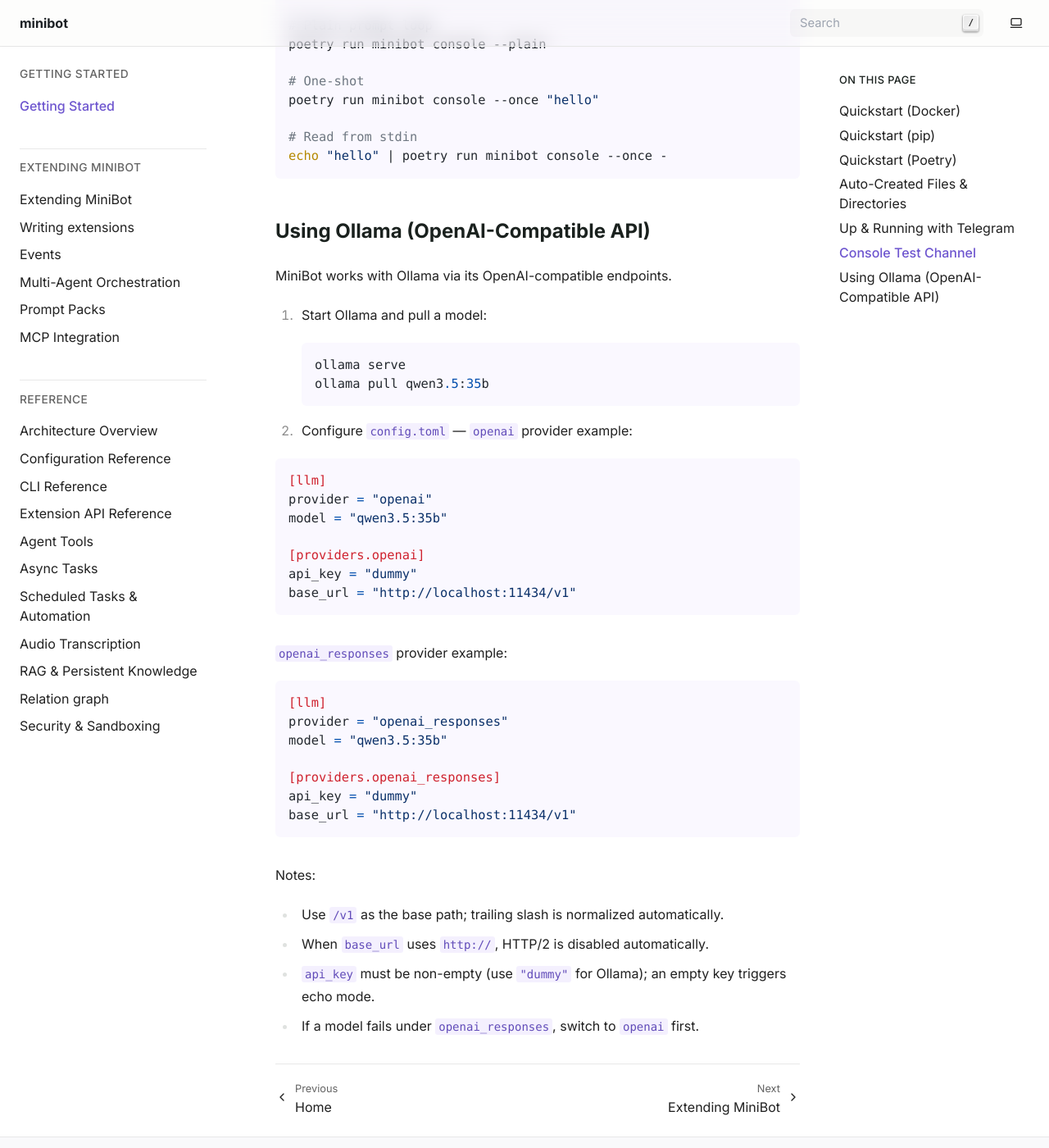
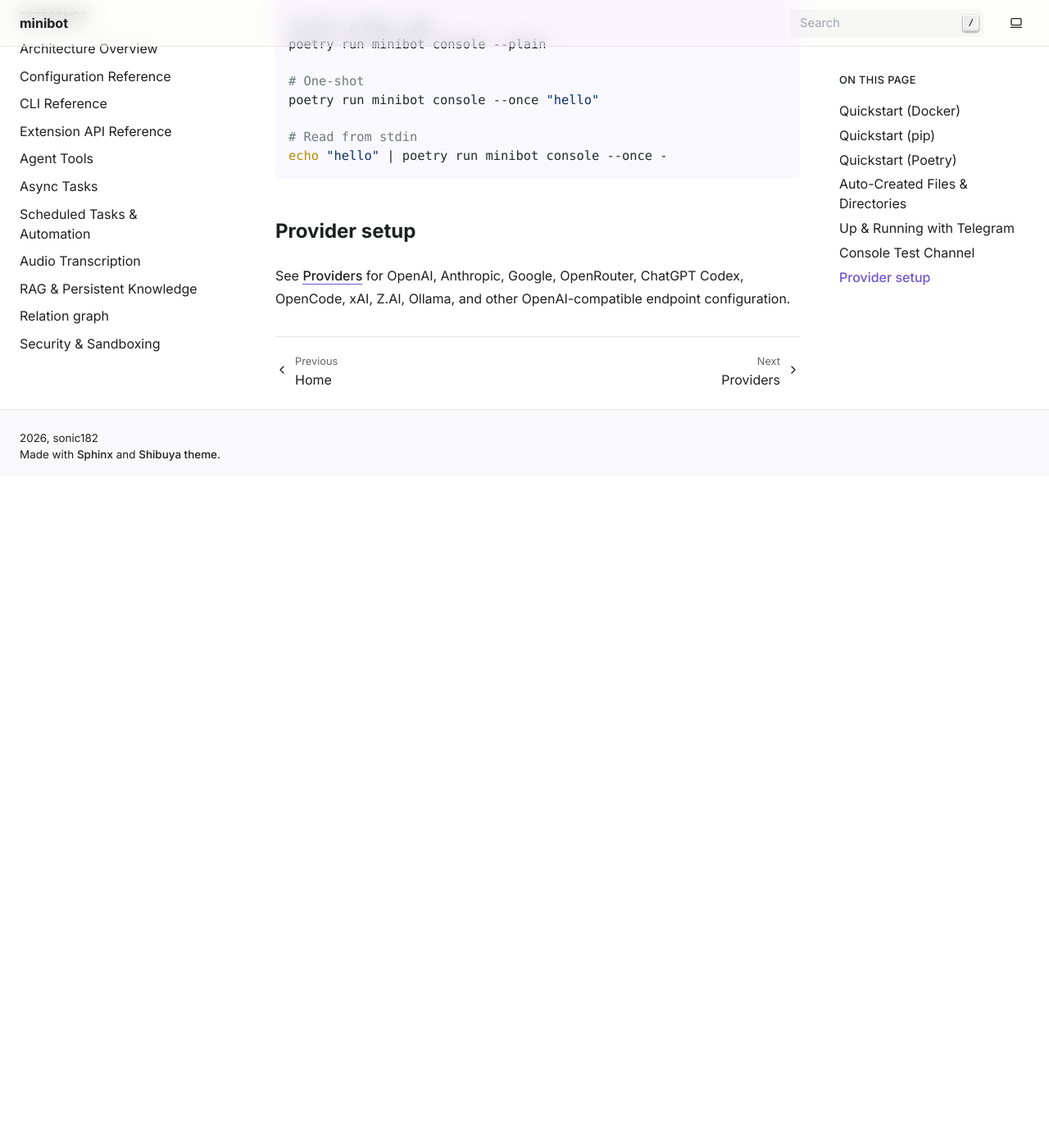
Before and after one commit to sonic182/minibot, a Sphinx documentation site: the page built from docs/getting_started.rst, in a window 1280 px wide and 1400 px high, scrolled down 3332 px. Shown: the whole window at 82% size. Built offline with Sphinx 7.4.7, drawn with Linux system fonts in a browser that asks for light colours; after the commit the page ends 3912 px from its top, so only the background shows below that.

Commit message:
docs: add provider setup guide

```diff
--- a/docs/config.rst
+++ b/docs/config.rst
@@ -33,6 +33,8 @@
 
 Providers
 ---------
+
+See :doc:`providers` for setup examples and compatible endpoint guidance.
 
 .. autoclass:: minibot.adapters.config.schema.ProviderConfig
    :no-members:
--- a/docs/getting_started.rst
+++ b/docs/getting_started.rst
@@ -116,43 +116,8 @@
    # Read from stdin
    echo "hello" | poetry run minibot console --once -
 
-Using Ollama (OpenAI-Compatible API)
--------------------------------------
+Provider setup
+--------------
 
-MiniBot works with Ollama via its OpenAI-compatible endpoints.
-
-1. Start Ollama and pull a model::
-
-    ollama serve
-    ollama pull qwen3.5:35b
-
-2. Configure ``config.toml`` — ``openai`` provider example:
-
-.. code-block:: toml
-
-   [llm]
-   provider = "openai"
-   model = "qwen3.5:35b"
-
-   [providers.openai]
-   api_key = "dummy"
-   base_url = "http://localhost:11434/v1"
-
-``openai_responses`` provider example:
-
-.. code-block:: toml
-
-   [llm]
-   provider = "openai_responses"
-   model = "qwen3.5:35b"
-
-   [providers.openai_responses]
-   api_key = "dummy"
-   base_url = "http://localhost:11434/v1"
-
-Notes:
-
-- Use ``/v1`` as the base path; trailing slash is normalized automatically.
-- When ``base_url`` uses ``http://``, HTTP/2 is disabled automatically.
-- ``api_key`` must be non-empty (use ``"dummy"`` for Ollama); an empty key triggers echo mode.
-- If a model fails under ``openai_responses``, switch to ``openai`` first.
+See :doc:`providers` for OpenAI, Anthropic, Google, OpenRouter, ChatGPT Codex, OpenCode, xAI, Z.AI,
+Ollama, and other OpenAI-compatible endpoint configuration.
--- a/docs/index.rst
+++ b/docs/index.rst
@@ -42,6 +42,7 @@
    :caption: Getting started
 
    getting_started
+   providers
 
 .. toctree::
    :maxdepth: 2
--- a/docs/llms-full.txt
+++ b/docs/llms-full.txt
@@ -13,6 +13,8 @@
 
 - Install: `pip install minibot` (extras: `telegram`, `rag`, `stt`, `rabbitmq`, `graph`).
 - Configure: `minibot configure` writes `config.toml`.
+- Providers: see [Providers](https://sonic182.github.io/minibot/providers.html) for OpenAI, Anthropic,
+  Google, OpenRouter, ChatGPT Codex, and compatible endpoints.
 - Run: `minibot` starts the daemon; `minibot console` runs a local terminal channel.
 - Docker: `docker compose up -d` (Qdrant and RabbitMQ are commented out; `[tools.rag]` and
   `[tasks]` both default to SQLite).
--- a/docs/llms.txt
+++ b/docs/llms.txt
@@ -7,6 +7,7 @@
 ## Docs
 
 - [Getting Started](https://sonic182.github.io/minibot/getting_started.html): install and run
+- [Providers](https://sonic182.github.io/minibot/providers.html): configure LLM providers and compatible endpoints
 - [Extending Minibot](https://sonic182.github.io/minibot/extending.html): the customization ladder
 - [Python extensions](https://sonic182.github.io/minibot/extensions.html): tools, events, services, channels
 - [Extension API reference](https://sonic182.github.io/minibot/extension-api.html): ExtensionContext, ToolBinding, events
```
Also changed, not shown: CHANGELOG.md (+19 -0 lines), docs/cli.rst (+5 -3 lines), docs/providers.rst (added, +268 -0 lines).
